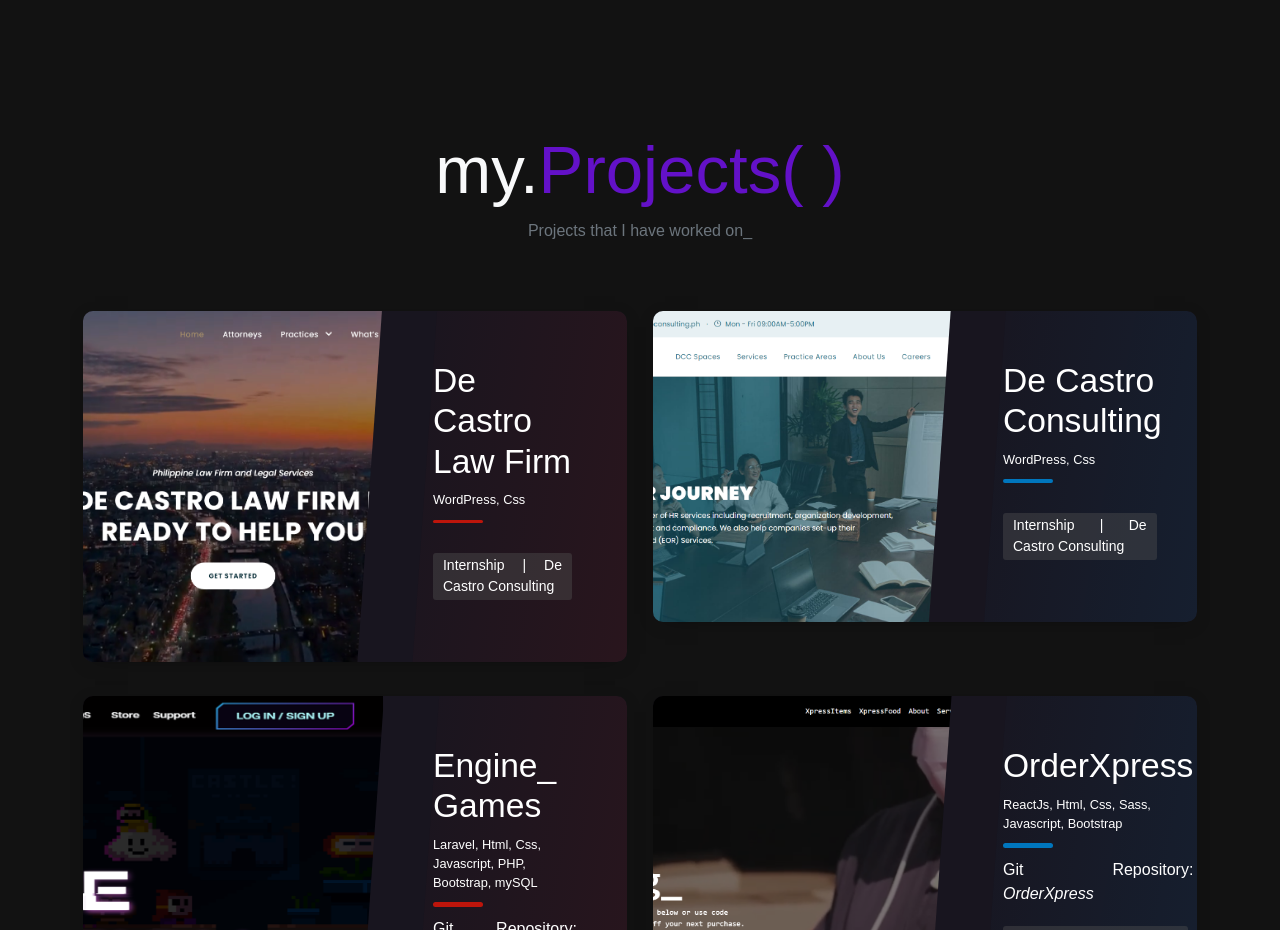
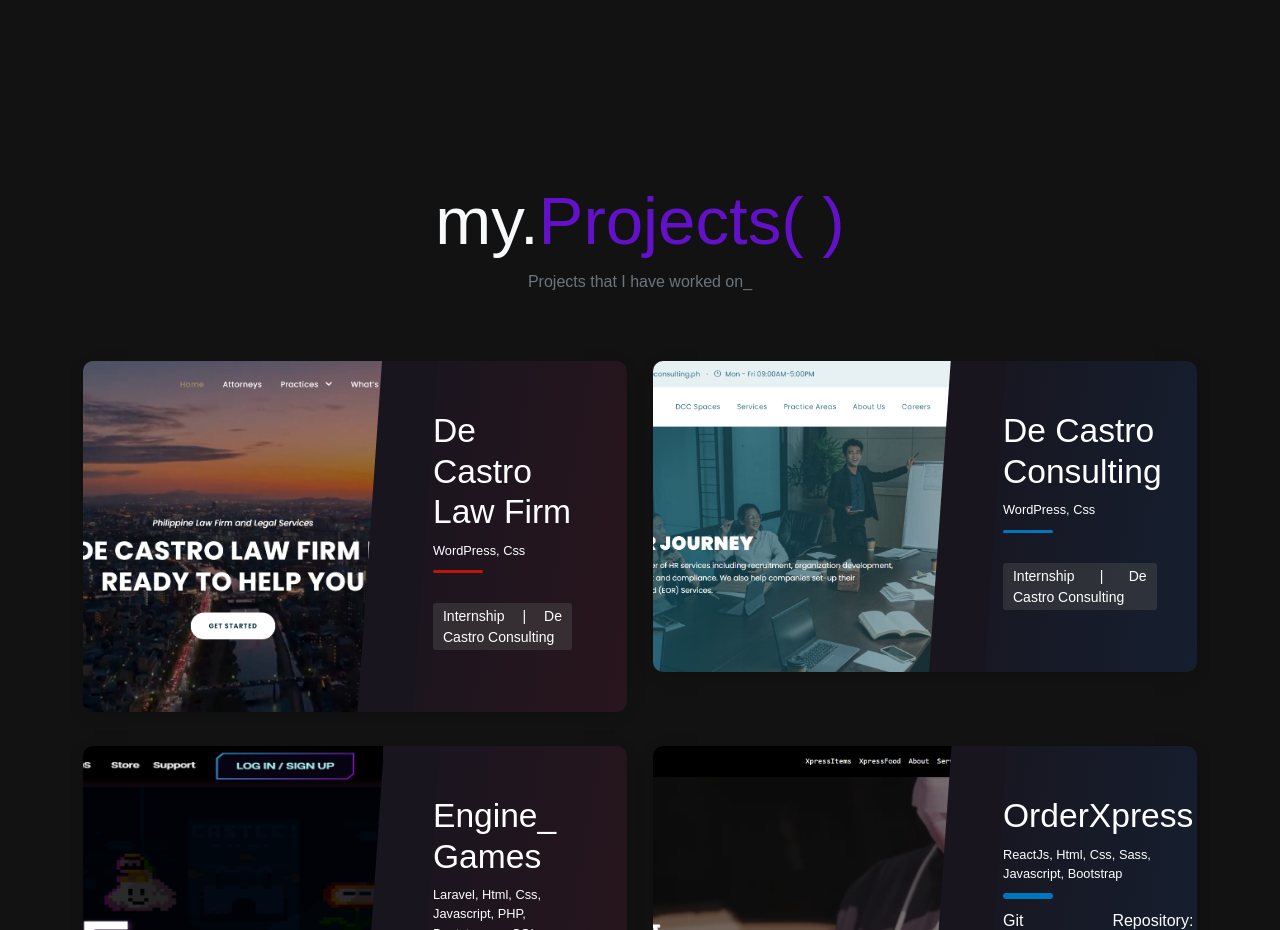
Before and after one commit to jammmeess/portfolio-jammmeess, a React (Create React App) app: page / in a window 1280 px wide. Shown: the part 2320-3250 px from the top of the page. Built offline with nearby package versions, Linux system fonts and the light colour scheme; a web font is replaced by a local one.

Commit message:
Minor Design Updates

```diff
--- a/src/components/Project.jsx
+++ b/src/components/Project.jsx
@@ -54,8 +54,8 @@ const Projects = () => {
     <section className="project-section" id="projects">
       <div className="container project py-5">
         <div className="row">
-          <div className="col-lg-12">
-            <h3 className="display-3 text-light  d-flex justify-content-center">
+          <div className="col-lg-12 mt-5">
+            <h3 className="display-3 text-light d-flex justify-content-center">
               <strong>
                 my.<span className="text-code ">Projects( )</span>
               </strong>
```
